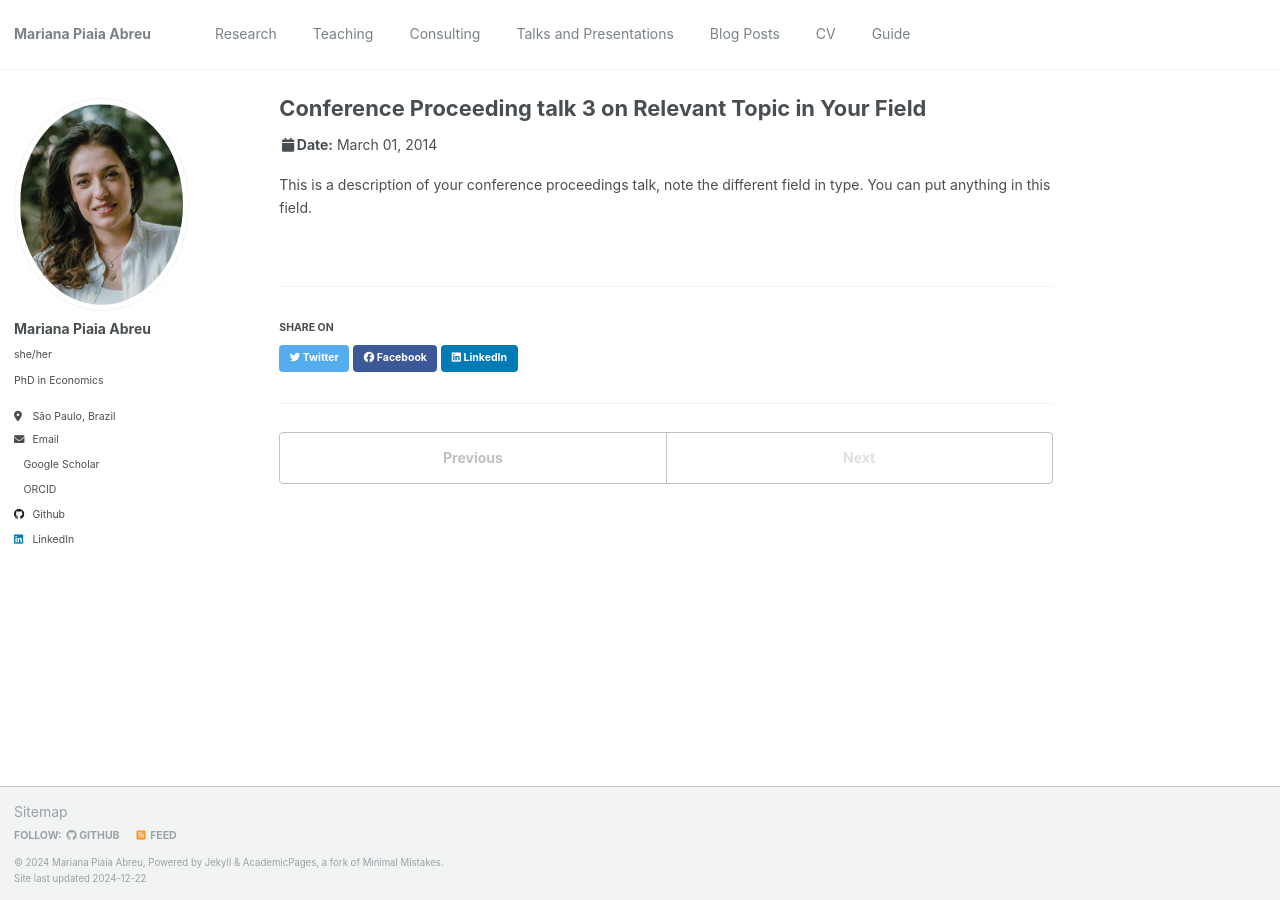
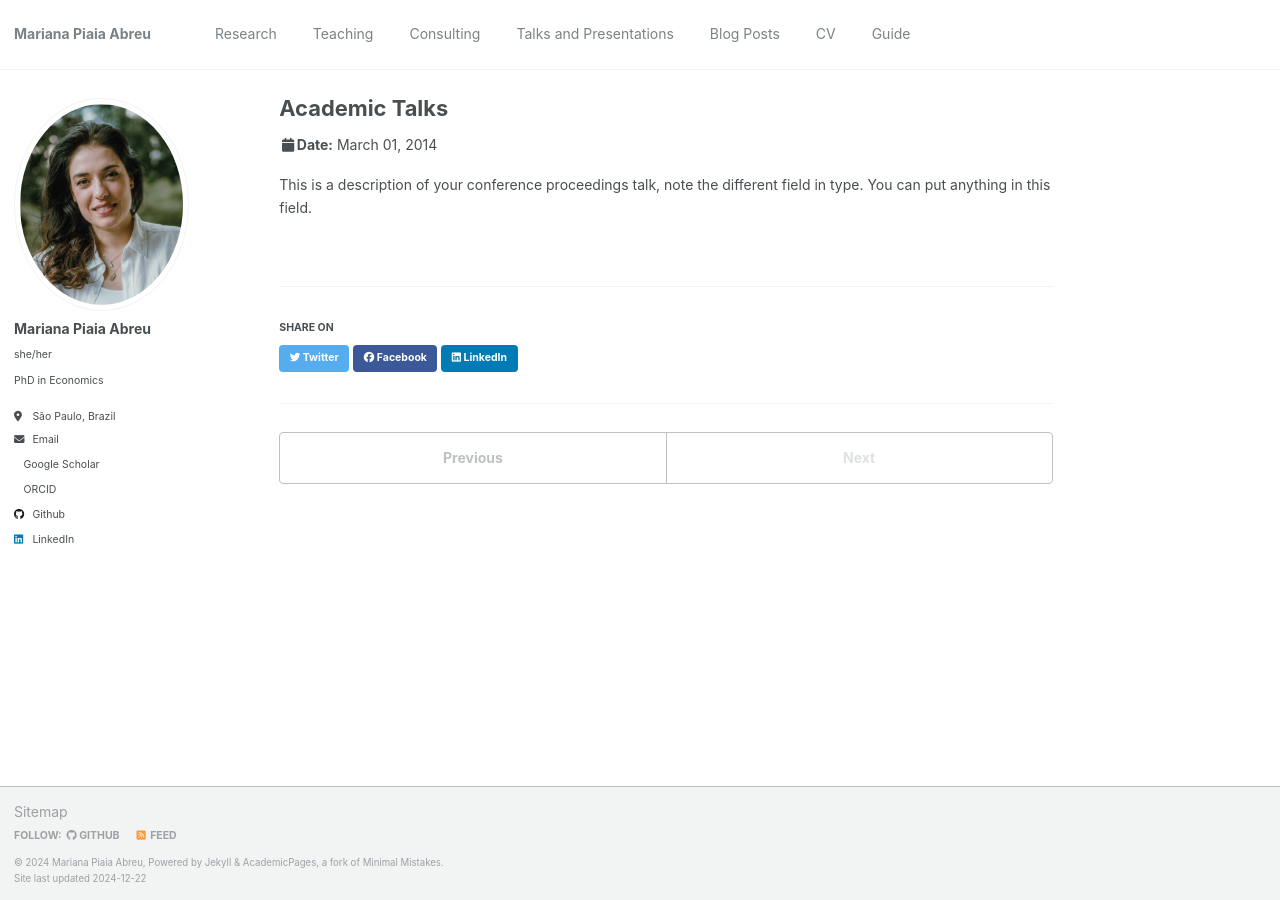
Before and after one commit to piaiaabreu/piaiaabreu.github.io, a Jekyll site: the page built from _talks/academictalks.md, in a window 1280 px wide. Built offline with Jekyll 4.4.1, drawn with Linux system fonts in a browser that asks for light colours; a style sheet for code colours, icons or effects is not loaded.

Commit message:
Update and rename 2014-03-01-talk-3.md to academictalks.md

```diff
--- a/_talks/2014-03-01-talk-3.md
+++ b/_talks/academictalks.md
@@ -1,8 +1,8 @@
 ---
-title: "Conference Proceeding talk 3 on Relevant Topic in Your Field"
+title: "Academic Talks"
 collection: talks
-type: "Conference proceedings talk"
-permalink: /talks/2014-03-01-talk-3
+type: "Academic Talks"
+permalink: /talks/academictalks
 venue: "Testing Institute of America 2014 Annual Conference"
 date: 2014-03-01
 location: "Los Angeles, CA"
```
